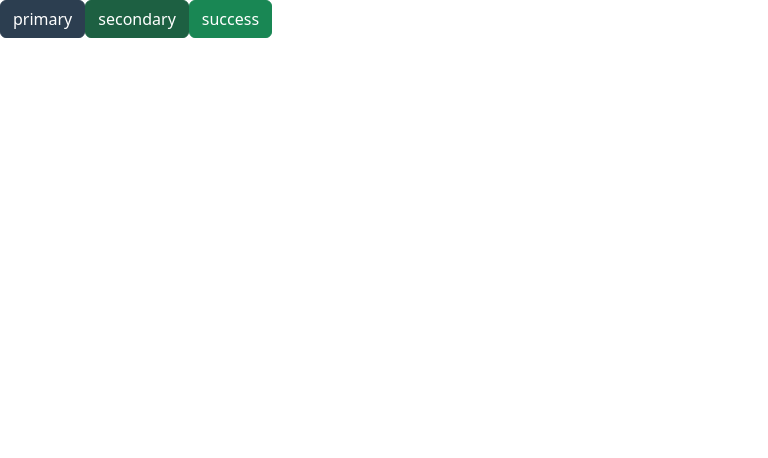
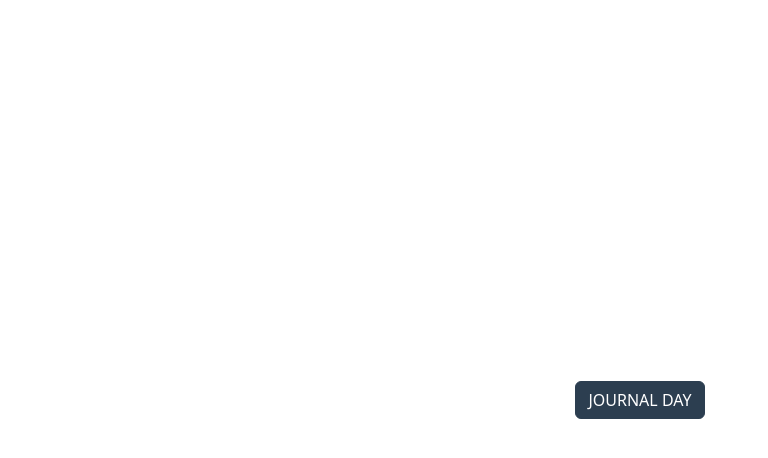
Before and after one commit to Isai-gomez/vue-journal, a Vue app: page / in a window 1280 px wide. Shown: the top 458 px of the page, without its empty margins (0-768 px from the left). Built offline with nearby package versions, Linux system fonts and the light colour scheme.

Commit message:
No se borra el texto de journal al cargar la imagen cuando se esta agregando la imagen

```diff
--- a/src/modules/daybook/components/Entry.vue
+++ b/src/modules/daybook/components/Entry.vue
@@ -1,15 +1,20 @@
 <template>
   <div
-    class="entry-container pointer p-2"
+    :class="
+      active
+        ? 'entry-container pointer p-2 active'
+        : 'entry-container pointer p-2'
+    "
     @click="$router.push({ name: 'entry', params: { id: entry.id } })"
+
   >
     <!-- TITULO -->
-    <div class="entry-title d-flex">
+    <div class="entry-title d-flex" @click="active = true" @mouseout="mouseOut">
       <span class="text-success fs-5 fw-bold">{{ day }}</span>
       <span class="mx-1 fs-5">{{ month }}</span>
       <span class="mx-2 fw-light">{{ yearDay }}</span>
     </div>
-    <div class="entry-description">
+    <div class="entry-description" @click="active = true" @mouseout="mouseOut">
       {{ cutEntryText }}
     </div>
   </div>
@@ -17,28 +22,28 @@
 
 <script>
 const months = [
-  'Enero',
-  'Febrero',
-  'Marzo',
-  'Abril',
-  'Mayo',
-  'Junio',
-  'Julio',
-  'Agosto',
-  'Septiembre',
-  'Octubre',
-  'Noviembre',
-  'Diciembre',
-]
+  "Enero",
+  "Febrero",
+  "Marzo",
+  "Abril",
+  "Mayo",
+  "Junio",
+  "Julio",
+  "Agosto",
+  "Septiembre",
+  "Octubre",
+  "Noviembre",
+  "Diciembre",
+];
 const days = [
-  'Domingo',
-  'Lunes',
-  'Martes',
-  'Miércoles',
-  'Jueves',
-  'Viernes',
-  'Sábado',
-]
+  "Domingo",
+  "Lunes",
+  "Martes",
+  "Miércoles",
+  "Jueves",
+  "Viernes",
+  "Sábado",
+];
 export default {
   props: {
     entry: {
@@ -46,23 +51,34 @@ export default {
       require: true,
     },
   },
+  data() {
+    const active = false;
+    return { active };
+  },
+  methods: {
+    mouseOut: function () {
+      this.active = false;
+      console.log('valor de active');
+      console.log(this.active);
+    },
+  },
   computed: {
     cutEntryText() {
       return this.entry.text.length > 200
-        ? this.entry.text.slice(0, 200) + '...'
-        : this.entry.text
+        ? this.entry.text.slice(0, 200) + "..."
+        : this.entry.text;
     },
     day() {
-      const date = new Date(this.entry.date)
-      return date.getDate()
+      const date = new Date(this.entry.date);
+      return date.getDate();
     },
     month() {
-      const date = new Date(this.entry.date)
-      return months[date.getDate()]
+      const date = new Date(this.entry.date);
+      return months[date.getDate()];
     },
     yearDay() {
-      const date = new Date(this.entry.date)
-      return `${date.getFullYear()}, ${days[date.getDay()]}`
+      const date = new Date(this.entry.date);
+      return `${date.getFullYear()}, ${days[date.getDay()]}`;
     },
   },
   created() {
@@ -71,11 +87,12 @@ export default {
     //   'Caudo creo el componente',
     // )
   },
-}
+};
 </script>
 
 <style lang="scss" scoped>
 .entry-container {
+  height: 5rem;
   border-bottom: 1px solid #2c3e50;
   transition: 0.2s all ease-in;
   &:hover {
@@ -86,4 +103,7 @@ export default {
 .entry-description {
   font-size: 12px;
 }
+.active {
+  background-color: #0fdca0;
+}
 </style>
--- a/src/modules/daybook/components/EntryList.vue
+++ b/src/modules/daybook/components/EntryList.vue
@@ -18,6 +18,7 @@
       </button>
     </div>
     <div class="entry-scrollarea">
+      {{ active }}
       <Entry
         v-for="entry in entriesByTerm"
         :key="entry.id"
@@ -28,25 +29,26 @@
 </template>
 
 <script>
-import { defineAsyncComponent } from 'vue'
-import { mapGetters } from 'vuex'
+import { defineAsyncComponent } from "vue";
+import { mapGetters } from "vuex";
 export default {
-  name: 'entryList',
+  name: "entryList",
   data() {
     return {
-      term: '',
-    }
+      term: "",
+
+    };
   },
   components: {
-    Entry: defineAsyncComponent(() => import('./Entry.vue')),
+    Entry: defineAsyncComponent(() => import("./Entry.vue")),
   },
   computed: {
-    ...mapGetters('journal', ['getEntriesByTerm']),
+    ...mapGetters("journal", ["getEntriesByTerm"]),
     entriesByTerm() {
-      return this.getEntriesByTerm(this.term)
+      return this.getEntriesByTerm(this.term);
     },
   },
-}
+};
 </script>
 
 <style lang="scss" scoped>
@@ -58,4 +60,5 @@ export default {
   height: calc(100vh - 120px);
   overflow: scroll;
 }
+
 </style>
--- a/src/modules/daybook/components/Navbar.vue
+++ b/src/modules/daybook/components/Navbar.vue
@@ -10,7 +10,7 @@
       Daybook
     </a>
     <div class="d-flex">
-      <button class="btn btn-outline-info mx-2">
+      <button class="btn btn-outline-info mx-2"  @click="this.$router.push({name:'Home'})">
         <i class="fa-solid fa-arrow-right-from-bracket"></i>
       </button>
     </div>
--- a/src/modules/daybook/helpers/uploadImage.js
+++ b/src/modules/daybook/helpers/uploadImage.js
@@ -8,7 +8,6 @@ export const uploadImage = async (file) => {
     fromData.append('file', file)
     const url = 'https://api.cloudinary.com/v1_1/dtdwuylnx/image/upload'
     const { data } = await axios.post(url, fromData)
-    console.log(data)
     return data.secure_url
   } catch (error) {
     console.error('Error al cargar la imagen revisar log')
--- a/src/modules/daybook/store/journal/mutations.js
+++ b/src/modules/daybook/store/journal/mutations.js
@@ -8,6 +8,10 @@ export const updateEntry = (state, entries) => {
   state.entry[idx] = entries
 }
 export const addEntry = (state, entry) => {
+
+  const {text, picture}=entry;
+  if(!text & !picture) return
+
   state.entry = [entry, ...state.entry]
 }
 export const deleteEntry = (state, id) => {
--- a/src/modules/daybook/views/EntryView.vue
+++ b/src/modules/daybook/views/EntryView.vue
@@ -103,9 +103,15 @@ export default {
         swalAletSave('Actualización con exito')
       } else {
         //Created new entry
-        const id = await this.createEntry(this.entry)
-        this.$router.push({ name: 'entry', params: { id } })
-        swalAletSave('Se añadio con exito')
+        const {text, picture}=this.entry;
+        if(!text & !picture){
+          swalAletSave('No se aguardo, tienes compos vacios')
+        }else{
+
+          const id = await this.createEntry(this.entry)
+          this.$router.push({ name: 'entry', params: { id } })
+          swalAletSave('Se añadio con exito')
+        }
       }
       this.file = null
     },
@@ -136,7 +142,7 @@ export default {
       const fr = new FileReader()
       fr.onload = () => (this.localImage = fr.result)
       fr.readAsDataURL(file)
-      this.getEntryById()
+
     },
     onSeletedImage() {
       this.$refs.imageSelector.click()
--- a/src/views/Home.vue
+++ b/src/views/Home.vue
@@ -1,8 +1,6 @@
 <template>
   <div class="home">
-    <button @click="getToDayBook" class="btn btn-primary">primary</button>
-    <button @click="getToDayBook" class="btn btn-secondary">secondary</button>
-    <button @click="getToDayBook" class="btn btn-success">success</button>
+    <button @click="getToDayBook" class="btn btn-primary">{{doesToUpperCase}}</button>
   </div>
 </template>
 
@@ -12,10 +10,29 @@
 export default {
   name: 'Home',
   components: {},
+  data(){
+    const titleBtn='Journal day'
+    return{
+      titleBtn
+    }
+  },
   methods: {
     getToDayBook() {
       this.$router.push({ name: 'no-entry' })
     },
+
   },
+  computed:{
+    doesToUpperCase:function(){
+      return this.titleBtn.toUpperCase()
+    }
+  }
 }
 </script>
+<style lang="scss" scoped>
+.home{
+  display: grid;
+  height: 100vh;
+  place-content: center;
+}
+</style>
```
